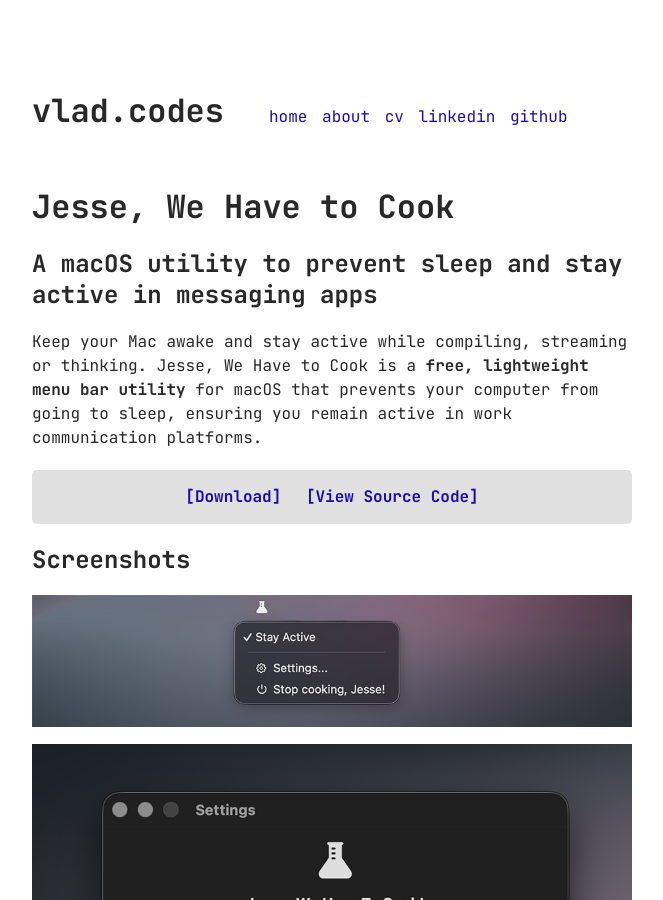
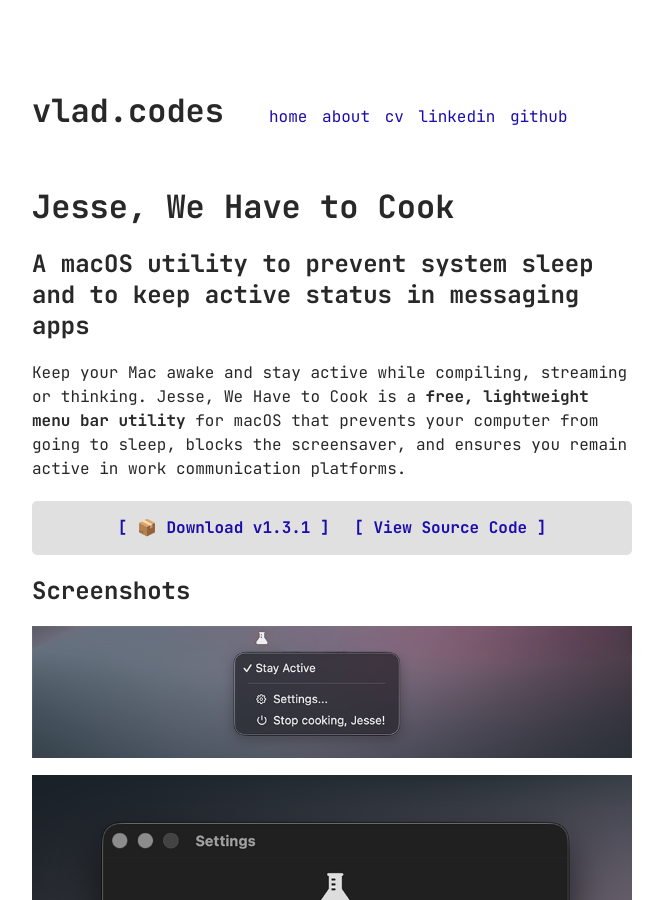
Before and after one commit to vshvedov/vladcodes, a Jekyll site: the page built from jesse-we-have-to-cook.html, in a window 1280 px wide and 900 px high. Shown: the whole window, without its empty margins (308-971 px from the left). Built offline with Jekyll 4.4.1, drawn with Linux system fonts in a browser that asks for light colours.

Commit message:
Refactor description and download links for clarity and improved user experience

```diff
--- a/jesse-we-have-to-cook.html
+++ b/jesse-we-have-to-cook.html
@@ -19,15 +19,15 @@
 
 <div class="about" itemscope itemtype="https://schema.org/SoftwareApplication">
   <h1 itemprop="name">Jesse, We Have to Cook</h1>
-  <h2>A macOS utility to prevent sleep and stay active in messaging apps</h2>
+  <h2>A macOS utility to prevent system sleep and to keep active status in messaging apps</h2>
 
   <div itemprop="description">
-    <p>Keep your Mac awake and stay active while compiling, streaming or thinking. Jesse, We Have to Cook is a <strong>free, lightweight menu bar utility</strong> for macOS that prevents your computer from going to sleep, ensuring you remain active in work communication platforms.</p>
+    <p>Keep your Mac awake and stay active while compiling, streaming or thinking. Jesse, We Have to Cook is a <strong>free, lightweight menu bar utility</strong> for macOS that prevents your computer from going to sleep, blocks the screensaver, and ensures you remain active in work communication platforms.</p>
   </div>
 
   <p style="margin: 20px 0; padding: 15px; background: #e0e0e0; border-radius: 5px; text-align: center;">
-    <a href="https://github.com/vshvedov/JesseWeHaveToCook/releases/download/v.1.3.1/JWHTC_latest.zip" target="_blank" rel="noopener" style="margin-right: 15px; font-weight: bold;">[Download]</a>
-    <a href="https://github.com/vshvedov/JesseWeHaveToCook" target="_blank" rel="noopener" style="font-weight: bold;">[View Source Code]</a>
+    <a href="https://github.com/vshvedov/JesseWeHaveToCook/releases/download/v.1.3.1/JWHTC_latest.zip" target="_blank" rel="noopener" style="margin-right: 15px; font-weight: bold;">[ 📦 Download v1.3.1 ]</a>
+    <a href="https://github.com/vshvedov/JesseWeHaveToCook" target="_blank" rel="noopener" style="font-weight: bold;">[ View Source Code ]</a>
   </p>
 
   <h2>Screenshots</h2>
```
